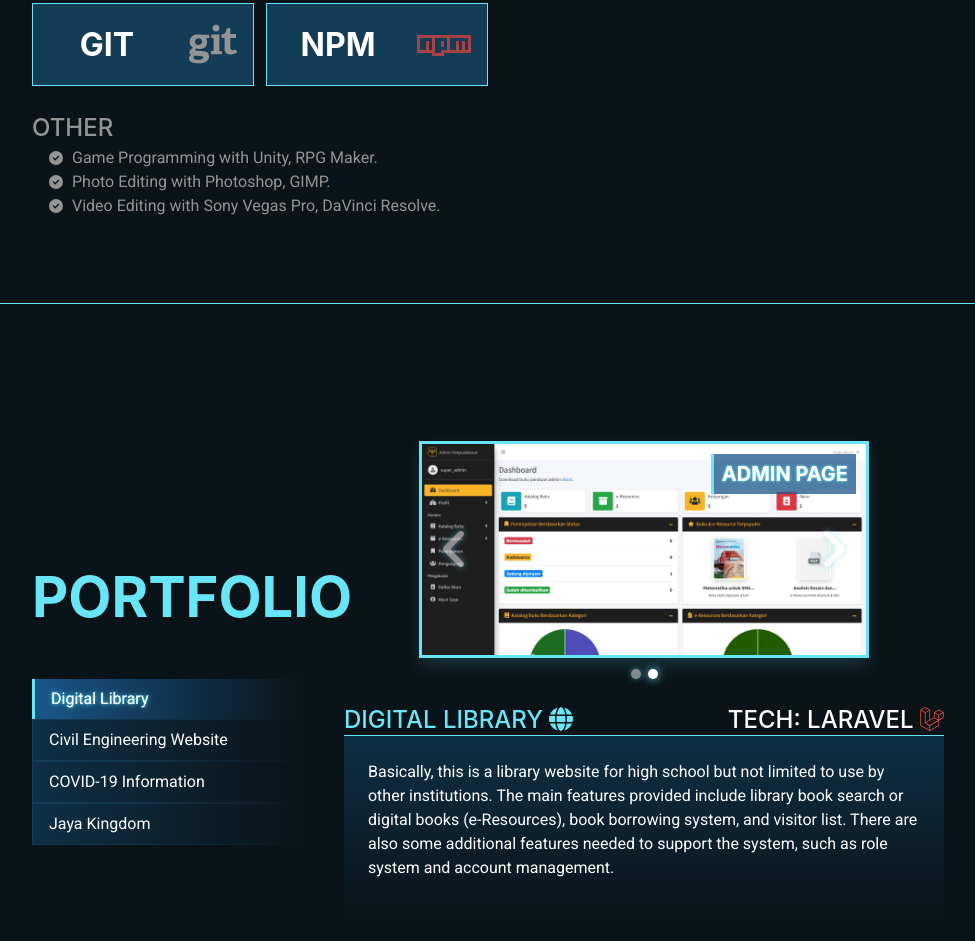
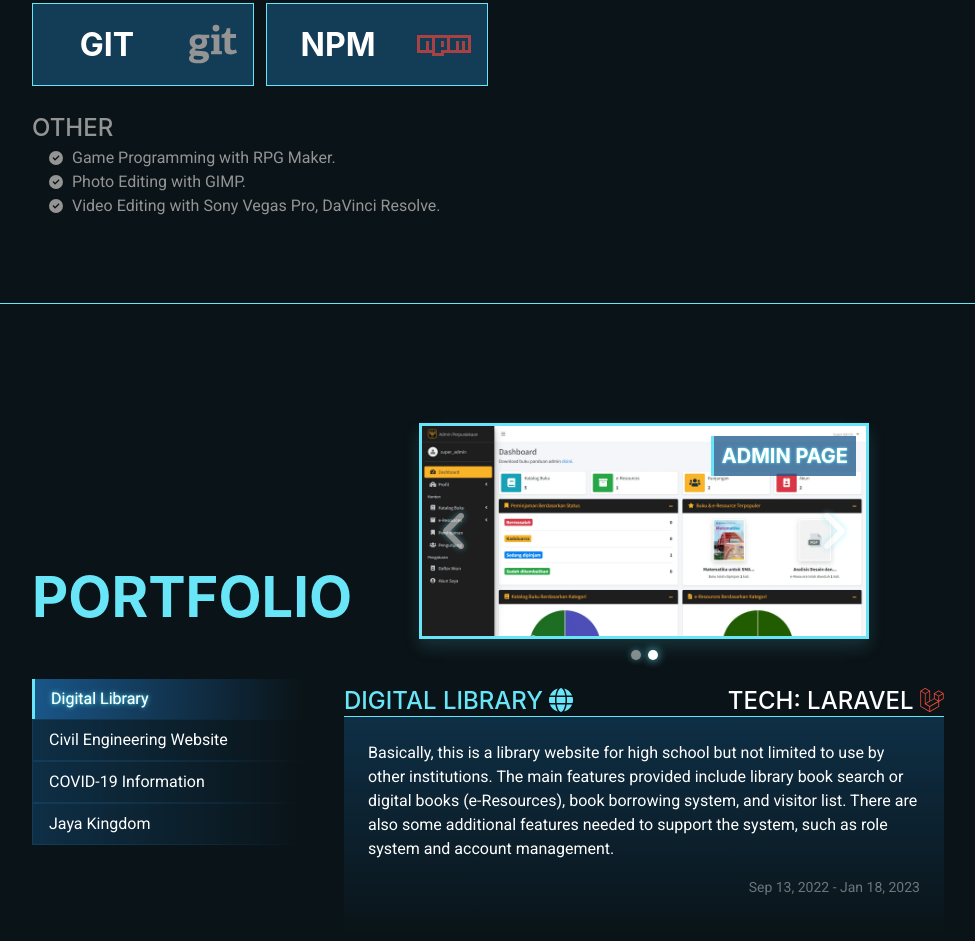
Before and after one commit to rasyidarazak/portfolio, a website: page index.html in a window 1280 px wide. Shown: the part 2907-3848 px from the top of the page, without its empty margins (288-1263 px from the left). Drawn offline with nearby package versions, Linux system fonts and the light colour scheme; a web font is replaced by a local one.

Commit message:
add commit date in portfolio section and update skills section

```diff
--- a/index.html
+++ b/index.html
@@ -282,11 +282,11 @@
                     <ul class="fa-ul mb-0">
                         <li>
                             <span class="fa-li"><i class="fas fa-circle-check small"></i></span>
-                            Game Programming with Unity, RPG Maker.
+                            Game Programming with RPG Maker.
                         </li>
                         <li>
                             <span class="fa-li"><i class="fas fa-circle-check small"></i></span>
-                            Photo Editing with Photoshop, GIMP.
+                            Photo Editing with GIMP.
                         </li>
                         <li>
                             <span class="fa-li"><i class="fas fa-circle-check small"></i></span>
@@ -349,6 +349,7 @@
                                             <p class="text-white">
                                                 Basically, this is a library website for high school but not limited to use by other institutions. The main features provided include library book search or digital books (e-Resources), book borrowing system, and visitor list. There are also some additional features needed to support the system, such as role system and account management.
                                             </p>
+                                            <p class="text-muted small text-end">Sep 13, 2022 - Jan 18, 2023</p>
                                         </div>
                                     </div>
                                     <div class="tab-pane fade" id="v-pills-civil" role="tabpanel" aria-labelledby="v-pills-civil-tab" tabindex="0">
@@ -416,6 +417,7 @@
                                             <p class="text-white">
                                                 A community website for Civil Engineering from Widyatama University, intended for the general public. The features provided on the website include a news page, a Civil Engineering Information System based on GIS (Geographic Information System), a job application system, and also simulations of civil engineering formulas.
                                             </p>
+                                            <p class="text-muted small text-end">Jul 27, 2022 - Sep 9, 2022</p>
                                         </div>
                                     </div>
                                     <div class="tab-pane fade" id="v-pills-covid" role="tabpanel" aria-labelledby="v-pills-covid-tab" tabindex="0">
@@ -469,6 +471,7 @@
                                             <p class="text-white">
                                                 Created during the Covid-19 pandemic to provide information about the number of confirmed cases, recoveries, and fatalities. The site also includes an FAQ page and a hotline for additional information. Several features have been added to enhance user experience, such as a dark mode toggle.
                                             </p>
+                                            <p class="text-muted small text-end">Dec, 2020</p>
                                         </div>
                                     </div>
                                     <div class="tab-pane fade" id="v-pills-jaya" role="tabpanel" aria-labelledby="v-pills-jaya-tab" tabindex="0">
@@ -529,6 +532,7 @@
                                             <p class="text-white">
                                                 A classic RPG game with a turn-based battle system. It's an open world with events and interactions with characters/items. It certainly has a storyline, although short and light. It's not published for the public, just created for learning purposes. The development of this game also proves an interest in creating a worthy game in the future.
                                             </p>
+                                            <p class="text-muted small text-end">Dec, 2019</p>
                                         </div>
                                     </div>
                                 </div>
```
